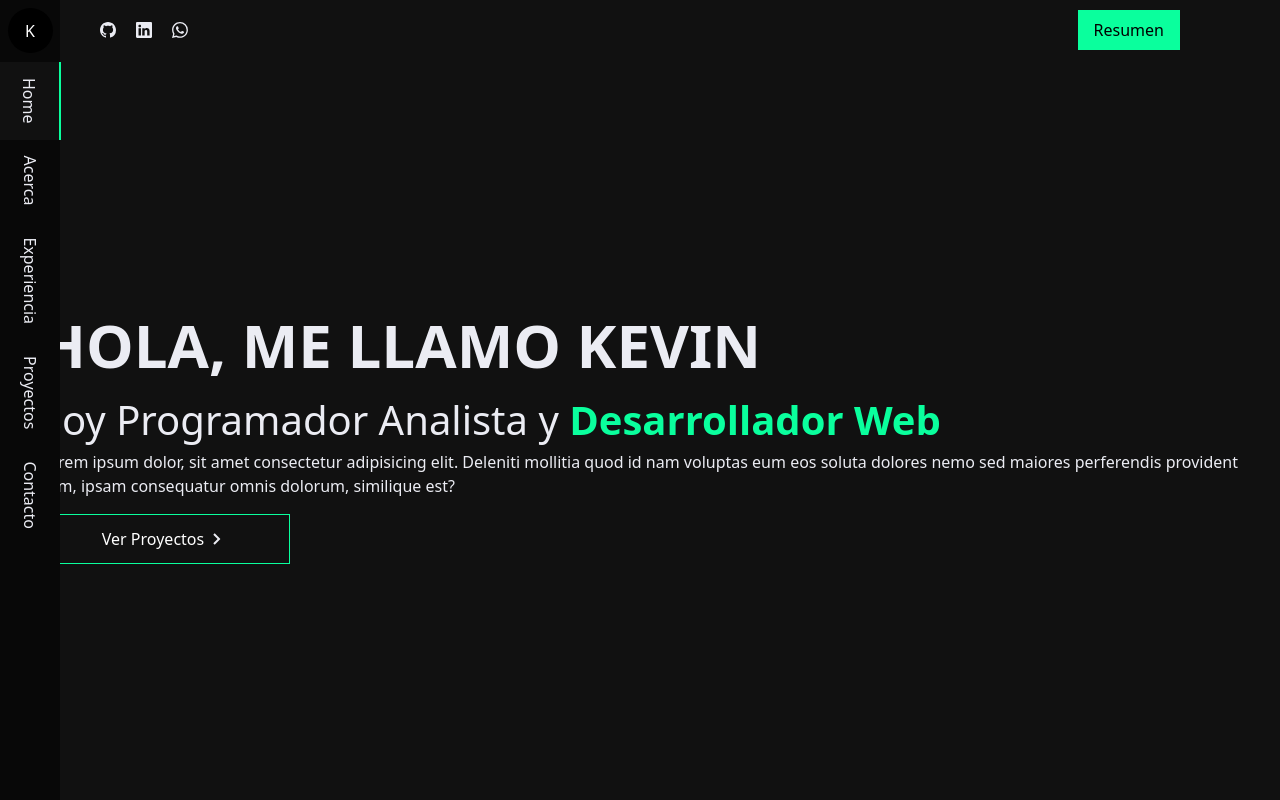
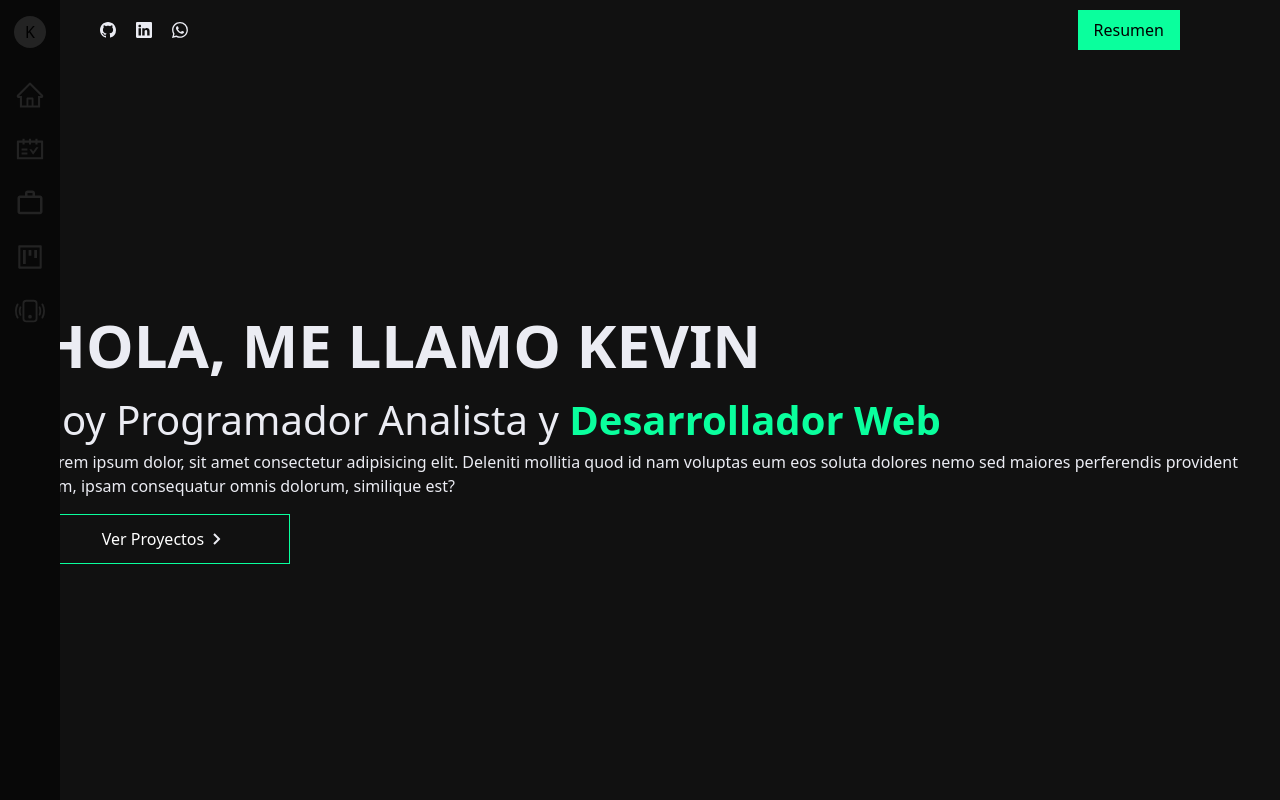
Before and after one commit to KvinPardo/portfolio-nuevo, a React (Vite) app: page / in a window 1280 px wide. Shown: the top 800 px of the page. Built offline with nearby package versions, Linux system fonts and the light colour scheme.

Commit message:
sidebar terminado

```diff
--- a/src/App.jsx
+++ b/src/App.jsx
@@ -10,9 +10,7 @@ import Experience from "./components/Experience";
 const App = () => {
   return (
     <div className="relative mx-auto overflow-hidden">
-      <div className="bg-primary hidden lg:flex fixed left-0 top-0 h-screen z-50">
-        <Sidebar />
-      </div>
+      <Sidebar />
 
       <Header />
 
--- a/src/components/Experience.jsx
+++ b/src/components/Experience.jsx
@@ -3,7 +3,7 @@ import { experienceFusion, experienceMuni } from "../data";
 
 const Experience = () => {
   return (
-    <section id="experience" className="lg:py-[200px] xl:pb-[160px]">
+    <section id="experience" className="lg:py-[200px] ">
       <div className="flex items-center justify-between " id="">
         <div className="h-[1px] bg-capitalice lg:w-[620px] w-[120px]" />
         <h3 className="lg:text-[60px] text-[25px] text-nav uppercase font-extrabold relative pr-8">
--- a/src/components/Header.jsx
+++ b/src/components/Header.jsx
@@ -4,6 +4,7 @@ import { BsGithub, BsLinkedin, BsWhatsapp } from "react-icons/bs";
 import { BiLogoGmail } from "react-icons/bi";
 import { CgMenuGridO } from "react-icons/cg";
 import NavMobile from "./NavMobile";
+import { motion } from "framer-motion";
 
 const Header = () => {
   const [isActive, setIsActive] = useState(false);
@@ -15,13 +16,26 @@ const Header = () => {
     });
   });
 
+  const menuVariants = {
+    hidden: {
+      x: "100%",
+    },
+    show: {
+      x: 0,
+      transition: {
+        ease: [0.6, 0.01, -0.05, 0.9],
+      },
+    },
+  };
+
   return (
     <header
       className={`${
         isActive ? "bg-primary" : "bg-none"
-      } fixed left-0 right-0 z-10 max-w-[1920px] w-full mx-auto transition-all duration-300 h-[60px]`}
+      } fixed left-0 right-0 z-20 max-w-[1920px] w-full mx-auto transition-all duration-300 h-[60px]`}
     >
       <div className="flex justify-between h-full lg:px-[100px] px-10 items-center w-full relative">
+
         <div className="xl:flex hidden gap-x-5">
           <a href="/" target="_blank">
             <BsGithub className="hover:text-terciary text-nav" />
@@ -33,19 +47,10 @@ const Header = () => {
             <BsWhatsapp className="hover:text-terciary text-nav" />
           </a>
         </div>
-        <div className=" xl:flex">
+        <div className="xl:flex">
           <button className="bg-terciary p-2 px-4">Resumen</button>
         </div>
-        <div
-          onClick={() => setNavMobile(!navMobile)}
-          className="xl:hidden cursor-pointer transition ease-out duration-300"
-        >
-          <CgMenuGridO
-            className={`${
-              navMobile ? "text-terciary" : "text-nav"
-            } text-[25px]`}
-          />
-        </div>
+
         <div
           className={`${navMobile ? "max-h-full" : "max-h-0"}
           ${
--- a/src/components/Hero.jsx
+++ b/src/components/Hero.jsx
@@ -1,6 +1,7 @@
 import { Link } from "react-scroll";
 import { heroData } from "../data";
 import { BiChevronRight } from "react-icons/bi";
+
 
 const Hero = () => {
   return (
@@ -24,7 +25,6 @@ const Hero = () => {
                 to="projects"
                 smooth={true}
                 spy={true}
-                offset={-200}
                 className="btn-lg cursor-pointer lg:w-[250px] w-full mt-4 border-terciary border flex items-center justify-center group hover:bg-terciary hover:text-primary transition duration-300"
               >
                 Ver Proyectos{" "}
--- a/src/components/NavMobile.jsx
+++ b/src/components/NavMobile.jsx
@@ -3,7 +3,9 @@ import { navData } from "../data";
 import { Link } from "react-scroll";
 
 const NavMobile = () => {
-  const { items } = navData;
+
+
+
 
   return (
     <nav className="w-full h-full flex flex-col justify-evenly overflow-hidden">
--- a/src/components/Project.jsx
+++ b/src/components/Project.jsx
@@ -5,8 +5,8 @@ import { RiLiveLine } from "react-icons/ri";
 
 const Project = () => {
   return (
-    <section id="projects" className="lg:py-[10px] xl:pb-[120px]">
-      <div className="flex items-center relative justify-between mt-52">
+    <section id="projects" className="lg:py-[10px]">
+      <div className="flex items-center relative justify-between mt-20">
         <h3 className="lg:text-[60px] text-[25px] text-nav uppercase font-extrabold lg:mr-20 mr-5 relative">
           Proyectos
           <span className="bg-terciary absolute lg:w-[15px] lg:h-[15px] w-[8px] h-[8px] rounded-full lg:top-[55px] top-6 lg:left-[360px] left-[150px]"></span>
--- a/src/components/Sidebar.jsx
+++ b/src/components/Sidebar.jsx
@@ -1,39 +1,50 @@
 import React, { useState } from "react";
 import { navData } from "../data";
 import { Link } from "react-scroll";
+import { AiOutlineHome, AiOutlineSchedule } from "react-icons/ai";
+import { MdWorkOutline } from 'react-icons/md'
+import { AiOutlineProject } from 'react-icons/ai'
+import { BsPhoneVibrate } from 'react-icons/bs'
 
 const Sidebar = () => {
-  const { items } = navData;
+  const [isActive, setIsActive] = useState(false);
 
   return (
-    <div className="xl:flex hidden flex-col w-[60px] ">
-      <div className="flex justify-center items-center py-[8px]">
-        <span className="text-white lg:w-[45px] w-[40px] h-[45px] rounded-full bg-black flex justify-center items-center">
+    <div className="xl:flex hidden flex-col justify-between w-[60px] fixed h-screen bg-primary z-50">
+      <div className="flex flex-col items-center gap-y-8 pt-4">
+        <span className="bg-capitalice w-[20px] h-[20px] p-4 flex items-center justify-center rounded-full">
           K
         </span>
+        <div>
+          <ul className="flex flex-col w-full h-full gap-y-6">
+            <li>
+              <Link to="home">
+                <AiOutlineHome className="w-[30px] h-[30px] text-capitalice  hover:text-nav hover:scale-110 transition-all duration-300" />
+              </Link>
+            </li>
+            <li>
+              <Link to="about">
+                <AiOutlineSchedule className="w-[30px] h-[30px] text-capitalice  hover:text-nav hover:scale-110 transition-all duration-300" />
+              </Link>
+            </li>
+            <li>
+              <Link to="experience">
+                <MdWorkOutline className="w-[30px] h-[30px] text-capitalice  hover:text-nav hover:scale-110 transition-all duration-300" />
+              </Link>
+            </li>
+            <li>
+              <Link to="projects">
+                <AiOutlineProject className="w-[30px] h-[30px] text-capitalice  hover:text-nav hover:scale-110 transition-all duration-300" />
+              </Link>
+            </li>
+            <li>
+              <Link to="contact">
+                <BsPhoneVibrate className="w-[30px] h-[30px] text-capitalice  hover:text-nav hover:scale-110 transition-all duration-300" />
+              </Link>
+            </li>
+          </ul>
+        </div>
       </div>
-
-      <nav className="h-full">
-        <ul className="flex rotate-90 items-center">
-          {items.map((item, index) => {
-            return (
-              <li key={index}>
-                <Link
-                  to={item.to}
-                  name={item.name}
-                  spy={true}
-                  smooth={true}
-                  offset={0}
-                  duration={1000}
-                  className="text-nav cursor-pointer w-full px-4 flex justify-center items-center hover:text-terciary transition duration-300 py-[18px] h-full hover:bg-capitalice hover:border-t-2 hover:border-terciary"
-                >
-                  {item.name}
-                </Link>
-              </li>
-            );
-          })}
-        </ul>
-      </nav>
     </div>
   );
 };
```
